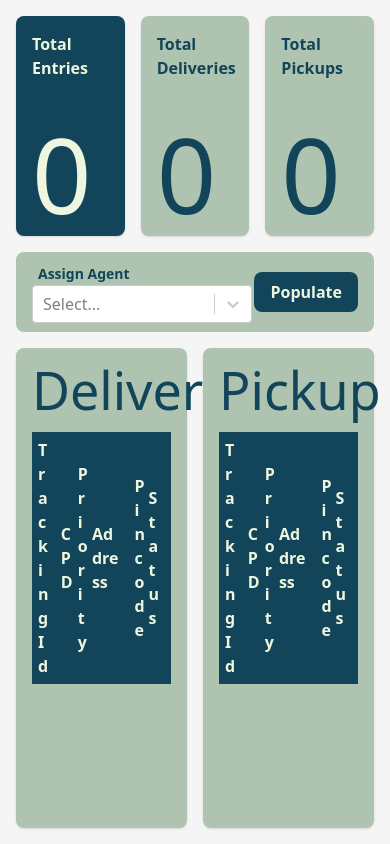
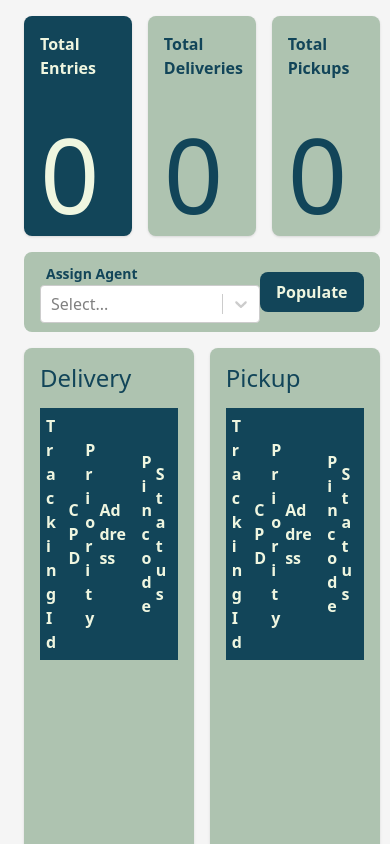
Before and after one commit to Mukesh-2307/ERP-Dashboard, a React (Vite) app: page / in a window 390 px wide. Shown: the top 844 px of the page. Built offline with nearby package versions, Linux system fonts and the light colour scheme.

Commit message:
style: added responsive code

```diff
--- a/src/App.css
+++ b/src/App.css
@@ -65,3 +65,19 @@ table.table-fixed td {
   overflow-wrap: anywhere;
   white-space: normal;
 }
+
+/* Responsive tweaks */
+@media (max-width: 640px) {
+  .bottom-cell {
+    height: calc(100vh - 56px - 56px - 56px);
+  }
+
+  .card-text-m {
+    font-size: 24px;
+    line-height: 28px;
+  }
+
+  #root {
+    padding: 0 8px;
+  }
+}
```
